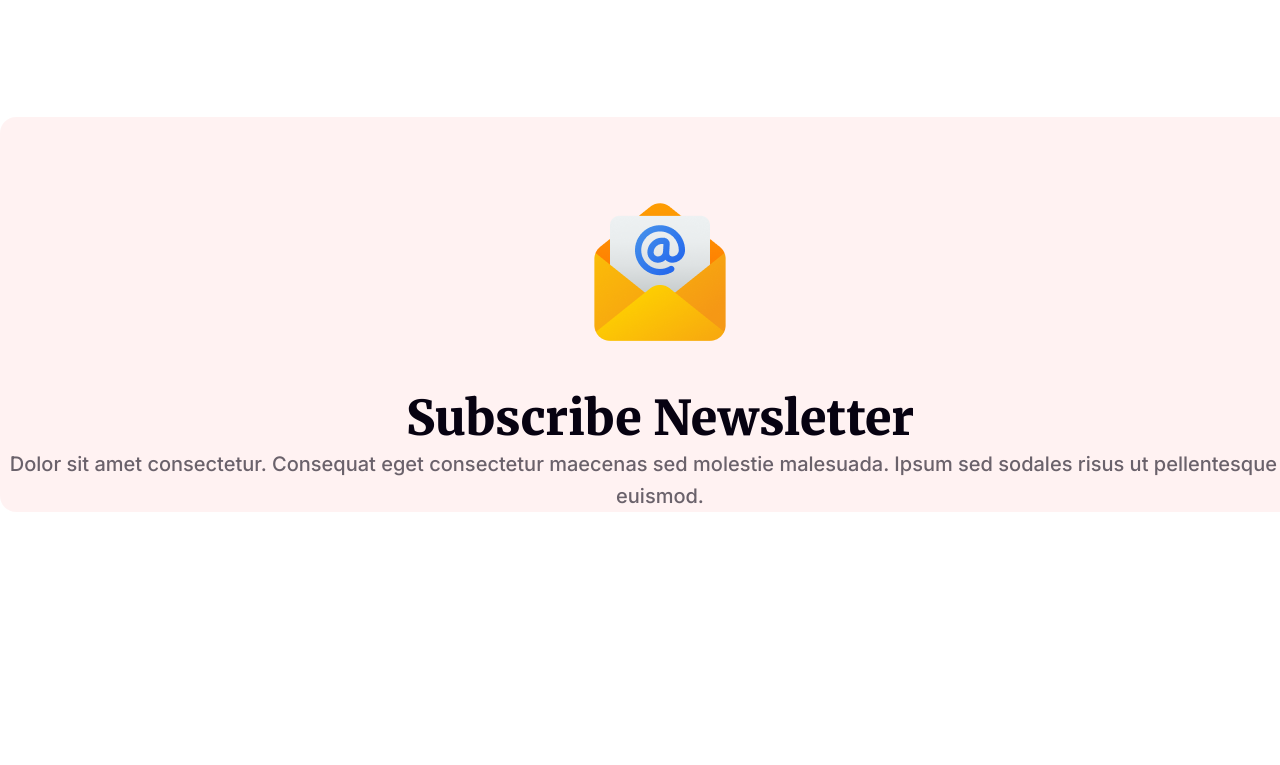
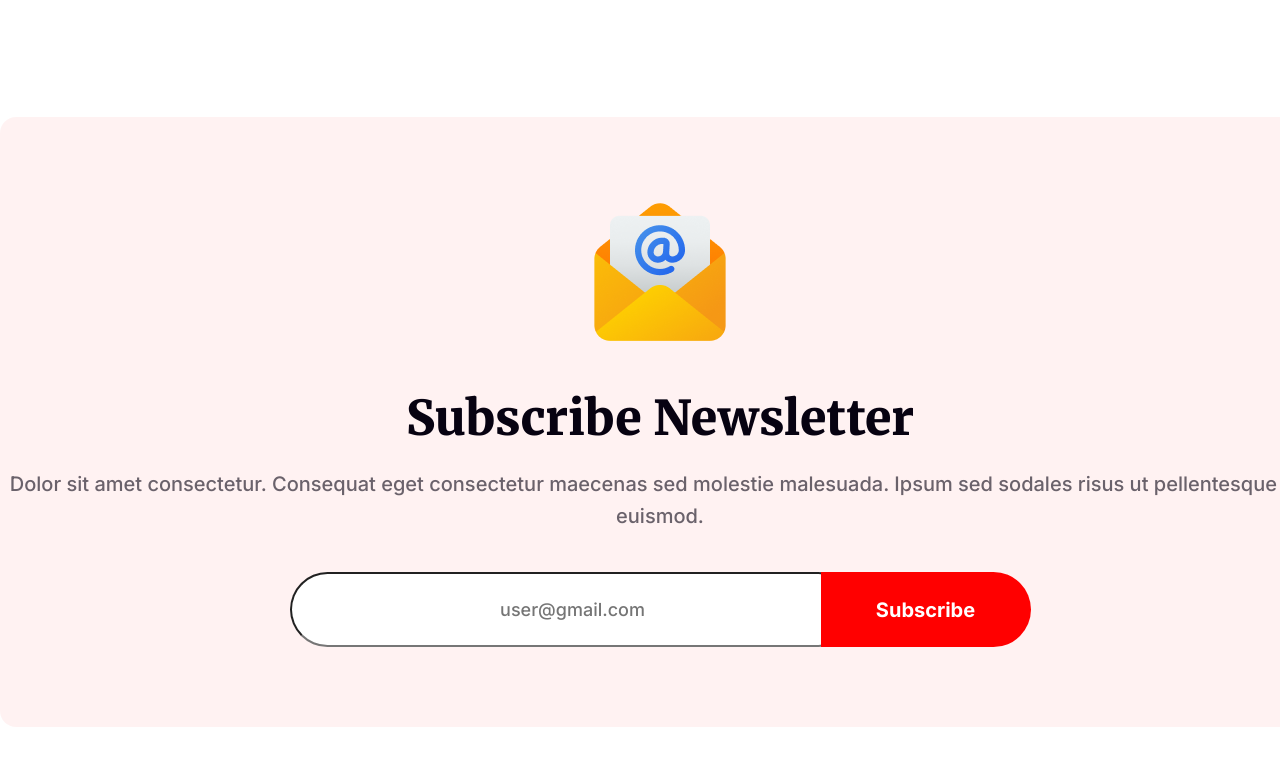
Before and after one commit to kaliimran/new-year-assignment, a plain HTML site: page index.html in a window 1280 px wide. Shown: the part 6250-7015 px from the top of the page. Before the commit the page ends 6762 px from the top, so only its background shows below. Drawn offline with Linux system fonts and the light colour scheme.

Commit message:
header 80% work complete

```diff
--- a/index.html
+++ b/index.html
@@ -100,6 +100,10 @@
             <img class="mail-img" src="images/Group 61.png" alt="">
             <h1 class="subsc-title">Subscribe Newsletter</h1>
             <p class="subsc-desc">Dolor sit amet consectetur. Consequat eget consectetur maecenas sed molestie malesuada. Ipsum sed sodales risus ut pellentesque vel euismod.</p>
+            <div class="input-tag">
+                <input type="email" name="" id="subs-text" placeholder="user@gmail.com">
+                <input id="subsc-btn" type="submit" value="Subscribe">
+            </div>
         </section>
     </main>
     <footer></footer>
--- a/style.css
+++ b/style.css
@@ -355,6 +355,7 @@ body {
 .subscribe {
     border-radius: 16px;
     background: rgba(255, 0, 0, 0.05);
+    margin-bottom: 120px;
 }
 
 .mail-img {
@@ -375,6 +376,8 @@ body {
 }
 
 .subsc-desc {
+    padding-top: 20px;
+    padding-bottom: 40px;
     color: rgba(7, 2, 17, 0.60);
     text-align: center;
     font-family: 'Inter', sans-serif;
@@ -383,3 +386,40 @@ body {
     font-weight: 400;
     line-height: 32px;
 }
+
+.input-tag {
+    display: flex;
+    justify-content: center;
+    padding-bottom: 80px;
+}
+
+
+#subs-text {
+    width: 450px;
+    padding: 25px 477px 25px 10px;
+    border-radius: 50px;
+    padding: 24px 56px;
+    color: rgba(7, 2, 17, 0.30);
+    text-align: center;
+    font-family: 'Inter', sans-serif;
+    font-size: 18px;
+    font-style: normal;
+    font-weight: 400;
+    line-height: normal;
+}
+
+#subsc-btn {
+    width: 210px;
+    height: 75px;
+    margin-left: -35px;
+    border-radius: 0px 50px 50px 0px;
+    background: #F00;
+    /* padding: 24px 56px; */
+    color: #FFF;
+    text-align: center;
+    font-family: 'Inter', sans-serif;
+    font-size: 20px;
+    font-weight: 600;
+    text-transform: capitalize;
+    border-style: none;
+}
```
